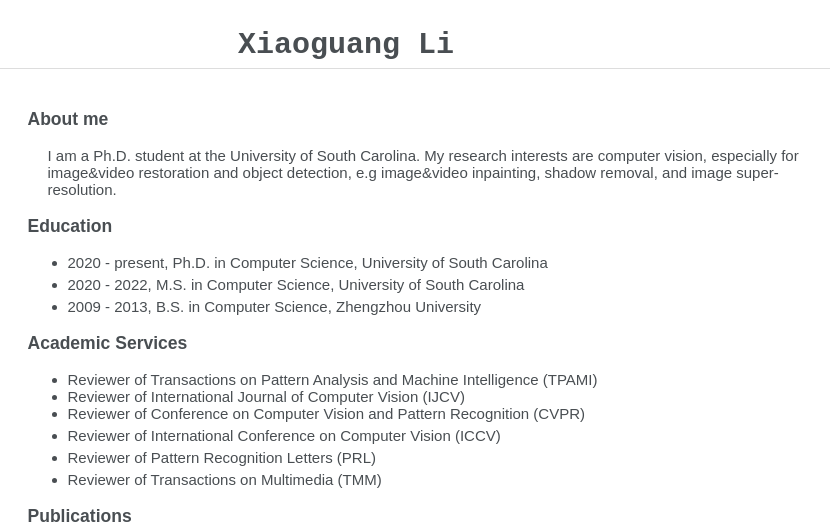
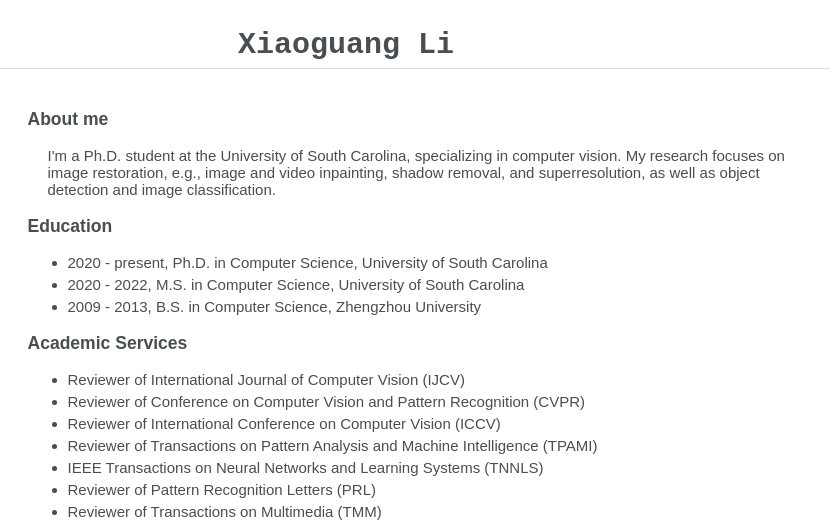
Before and after one commit to Li-Xiaoguang/Li-Xiaoguang.github.io, a plain HTML site: page index.html in a window 1280 px wide. Shown: the top 526 px of the page, 294-1124 px from the left. Drawn offline with Linux system fonts and the light colour scheme.

Commit message:
Update index.html

```diff
--- a/index.html
+++ b/index.html
@@ -53,7 +53,7 @@
 <td style="padding:20px; max-width: 800px;">
     <h3>About me</h3>
     <p style="padding-left:20px; padding-right:20px; border: 0px solid red;">
-        I am a Ph.D. student at the University of South Carolina. My research interests are computer vision, especially for image&video restoration and object detection, e.g image&video inpainting, shadow removal, and image super-resolution.
+        I'm a Ph.D. student at the University of South Carolina, specializing in computer vision. My research focuses on image restoration, e.g., image and video inpainting, shadow removal, and superresolution, as well as object detection and image classification.
     </p>
 
 
@@ -67,10 +67,11 @@
     <h3>Academic Services</h3>
 
     <ul>
-        <li style="padding-top:0px;">Reviewer of Transactions on Pattern Analysis and Machine Intelligence (TPAMI)</li>
         <li style="padding-top:0px;">Reviewer of International Journal of Computer Vision (IJCV)</li>
-        <li style="padding-top:0px;">Reviewer of Conference on Computer Vision and Pattern Recognition (CVPR)</li>
+        <li style="padding-top:5px;">Reviewer of Conference on Computer Vision and Pattern Recognition (CVPR)</li>
         <li style="padding-top:5px;">Reviewer of International Conference on Computer Vision (ICCV)</li>
+        <li style="padding-top:5px;">Reviewer of Transactions on Pattern Analysis and Machine Intelligence (TPAMI)</li>
+        <li style="padding-top:5px;">IEEE Transactions on Neural Networks and Learning Systems (TNNLS)</li>
         <li style="padding-top:5px;">Reviewer of Pattern Recognition Letters (PRL)</li>
         <li style="padding-top:5px;">Reviewer of Transactions on Multimedia (TMM)</li>
 
```
